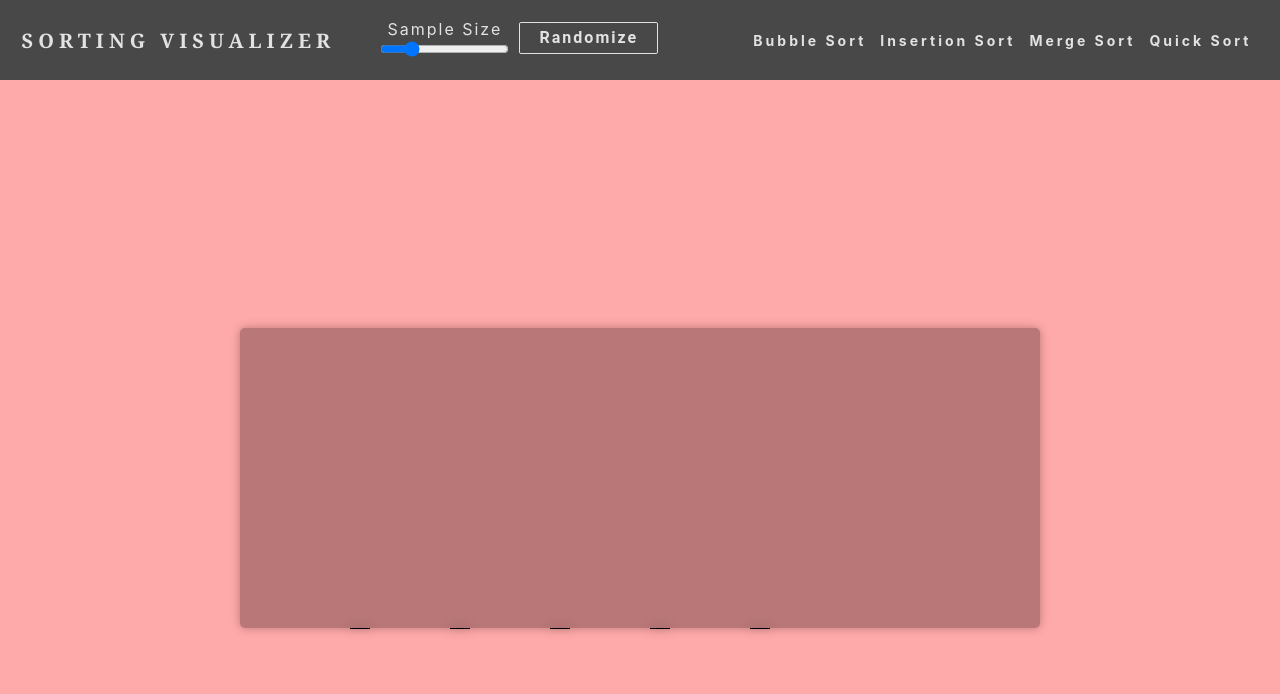
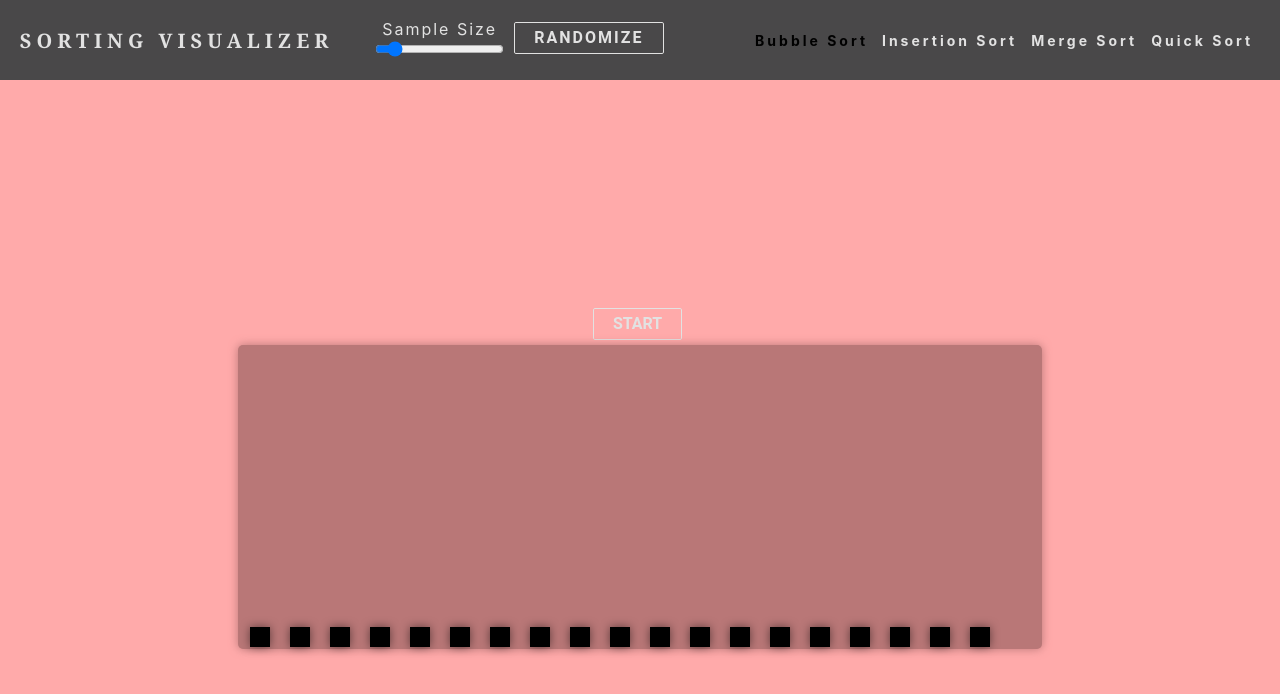
Before and after one commit to DheerajGadwala/sorting-visualizer, a React (Create React App) app: page / in a window 1280 px wide. Shown: the top 694 px of the page. Built offline with nearby package versions, Linux system fonts and the light colour scheme.

Commit message:
'bubble-sort-working'

```diff
--- a/src/App.js
+++ b/src/App.js
@@ -1,16 +1,17 @@
-import React, {useEffect, useState} from 'react';
+import React from 'react';
 import Navbar from './components/navbar';
 import Area from './components/area';
 
 function App() {
     const [algo, setAlgo] = React.useState('bubble');
     const [sampleSize, setSampleSize] = React.useState(20);
-    const [sample, setSample] = React.useState([0, 1, 2, 3, 4, 5]);
+    const [sample, setSample] = React.useState([20, 20, 20, 20, 20, 20, 20, 20, 20, 20, 20, 20, 20, 20, 20, 20, 20, 20, 20]);
 
     return (
     <>
         <div>
             <Navbar
+            algo={algo}
             setAlgo={setAlgo}
             setSampleSize={setSampleSize}
             setSample={setSample}
@@ -21,6 +22,7 @@ function App() {
             algo={algo}
             sampleSize={sampleSize}
             sample={sample}
+            setSample={setSample}
             />
         </div>
     </>
--- a/src/components/area/index.js
+++ b/src/components/area/index.js
@@ -5,25 +5,60 @@ const Area = (props)=>{
 
     const generateArea = ()=>{
         const ret = [];
-        props.sample.forEach(element=>{
+        var i;
+        for(i=0; i<props.sampleSize; i++){
             ret.push(<li>
                 <div    className="bar"
-                                length-value={element}
+                        length-value={props.sample[i]}
                         style=
-                                {{  height: element/10,
+                        {{  height: props.sample[i],
                             width: 400/props.sampleSize,
                             marginLeft: 200/props.sampleSize,
                             marginRight: 200/props.sampleSize
                         }}>
                 </div>
-                    </li>)
-        });
+            </li>);
+        }
         return ret;
+    }
+
+    const sleep = (ms) =>{
+        return new Promise(resolve=>setTimeout(resolve, ms));
+    }
+
+    const bubbleSort = ()=>{
+        console.log(props.sample);
+        var set = [...props.sample]
+        var i;
+        var j;
+        var initialDelay = 0;
+        for(i=props.sampleSize; i>0; i--){
+            for(j=1; j<i; j++){
+                (function(i, j, initialDelay, set){
+                setTimeout(() => {
+                    console.log(initialDelay, i, j, set);
+                    if(set[j-1]>set[j]){
+                        var temp = set[j];
+                        set[j] = set[j-1];
+                        set[j-1] = temp;
+                        props.setSample([...set]);
+                    }
+                }, initialDelay+50);})(i, j, initialDelay, set);
+            initialDelay+=50;
+            }
+        }
+        setTimeout(() => {
+            console.log(props.sample);
+        }, initialDelay+50);
+
     }
 
     return(
     <div className="areabody">
         <div className="area">
+            <div className="startButtonDiv">
+                <a href="#" className="startButton" onClick={bubbleSort}>START</a>
+            </div>
             <ul className="bars">
                 {generateArea()}
             </ul>
--- a/src/components/area/style.css
+++ b/src/components/area/style.css
@@ -11,7 +11,7 @@
 .bars{
     background: rgb(185, 119, 119);
     margin:0;
-    padding:0;
+    padding:2px;
     display: inline-block;
     width: 800px;
     height: 300px;
@@ -34,3 +34,30 @@
     bottom: 0;
     text-align:center;
 }
+.startButtonDiv{
+    text-align:center;
+}
+a.startButton{
+    display:inline-block;
+    padding: 0.35em 1.2em;
+    border: 0.1em solid rgb(226, 226, 226);
+    margin: 0 0.3em 0.3em 0;
+    border-radius: 0.12em;
+    box-sizing: border-box;
+    text-decoration: none;
+    font-family: 'Roboto', sans-serif;
+    font-weight: bold;
+    color: rgb(226, 226, 226);
+    text-align: center;
+    transition: all 0.2s;
+}
+a.startButton:hover{
+    color:rgb(255, 170, 170);
+    background-color: rgb(255, 255, 255);
+}
+@media all and (max-width:30em){
+    a.startButton{
+        display: block;
+        margin: 0.4em auto;
+    }
+}
--- a/src/components/navbar/index.js
+++ b/src/components/navbar/index.js
@@ -28,7 +28,7 @@ const Navbar = (props) => {
         const newSample = [];
         var i;
         for(i=0; i<size; i++){
-            newSample.push(Math.floor(Math.random() * 2000));
+            newSample.push(Math.floor(Math.random() * 300));
         }
         props.setSample(newSample);
     }
@@ -46,18 +46,18 @@ const Navbar = (props) => {
                                 Sample Size
                             </div>
                             <div>
-                                <input type="range" min="10" max="200" id = "samplesize" onChange={setSizeLocal}/>
+                                <input type="range" min="20" max="300" id = "samplesize" onChange={setSizeLocal}/>
                             </div>
                         </div>
                         <div>
-                            <a href="#" className="randomizeButton" onClick={randomize}>Randomize</a>
+                            <a href="#" className="randomizeButton" onClick={randomize}>RANDOMIZE</a>
                         </div>
                     </div>
                     <ul className="nav-links">
-                        <li navitems={navItems}><a href="#" onClick={()=>props.setAlgo('bubble')}>Bubble Sort</a></li>
-                        <li navitems={navItems}><a href="#" onClick={()=>props.setAlgo('insertion')}>Insertion Sort</a></li>
-                        <li navitems={navItems}><a href="#" onClick={()=>props.setAlgo('merge')}>Merge Sort</a></li>
-                        <li navitems={navItems}><a href="#" onClick={()=>props.setAlgo('quick')}>Quick Sort</a></li>
+                        <li navitems={navItems}><a href="#" className={`${props.algo==="bubble"?'selected':''}`} onClick={()=>props.setAlgo('bubble')}>Bubble Sort</a></li>
+                        <li navitems={navItems}><a href="#" className={`${props.algo==="insertion"?'selected':''}`} onClick={()=>props.setAlgo('insertion')}>Insertion Sort</a></li>
+                        <li navitems={navItems}><a href="#" className={`${props.algo==="merge"?'selected':''}`} onClick={()=>props.setAlgo('merge')}>Merge Sort</a></li>
+                        <li navitems={navItems}><a href="#" className={`${props.algo==="quick"?'selected':''}`} onClick={()=>props.setAlgo('quick')}>Quick Sort</a></li>
                     </ul>
                     <div className="burger" onClick={navSlide}>
                         <div className="line1"></div>
--- a/src/components/navbar/style.css
+++ b/src/components/navbar/style.css
@@ -46,6 +46,9 @@ nav{
     font-weight: bold;
     font-size: 14px;
 }
+.selected{
+    color: rgb(0, 0, 0) !important;
+}
 .nav-links a:hover{
     color: rgb(0, 0, 0);
 }
@@ -73,7 +76,7 @@ a.randomizeButton{
     transition: all 0.2s;
 }
 a.randomizeButton:hover{
-    color:#000000;
+    color:rgb(73, 72, 73);
     background-color: rgb(255, 255, 255);
 }
 @media all and (max-width:30em){
```
Lines whose indentation alone changed are shown as unchanged.
